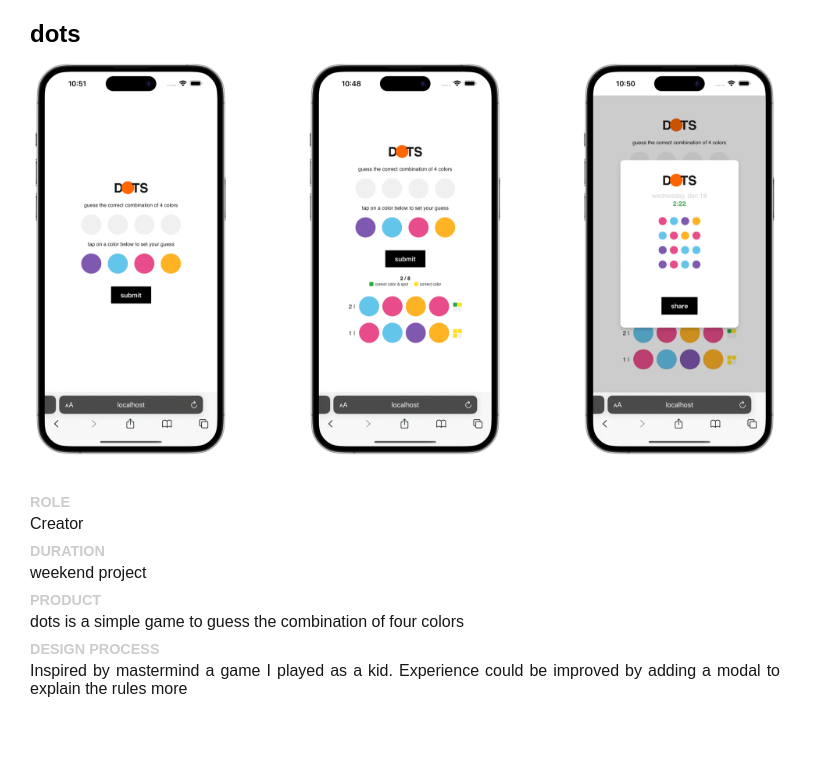
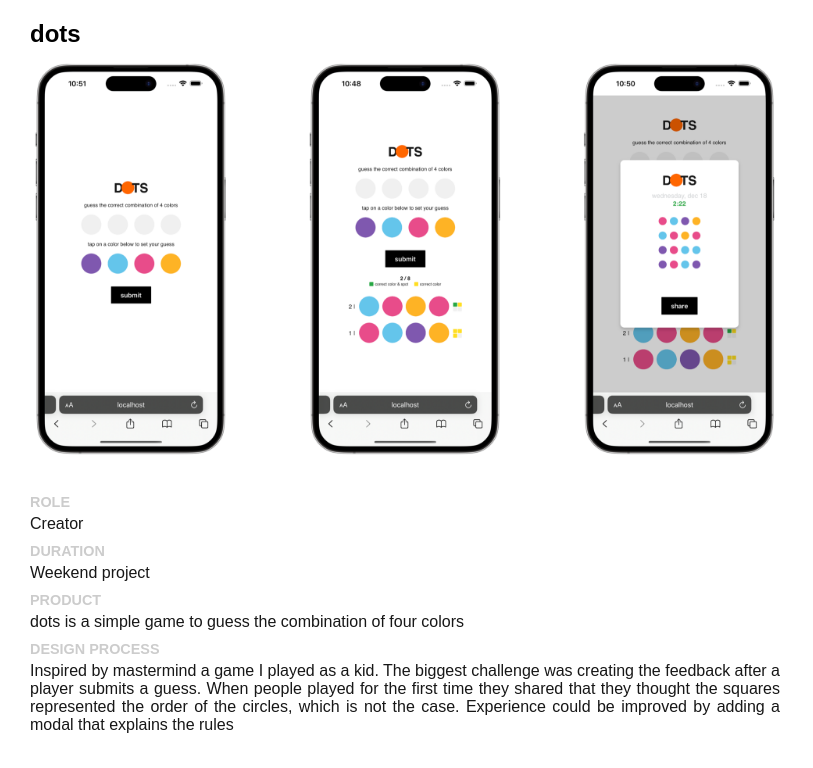
Before and after one commit to Glebka321/portfolio, a Next.js app: page /dots in a window 1280 px wide. Shown: the top 768 px of the page, without its empty margins (0-813 px from the left). Built offline with nearby package versions, Linux system fonts and the light colour scheme.

Commit message:
update copy

```diff
--- a/src/app/dots/page.tsx
+++ b/src/app/dots/page.tsx
@@ -23,7 +23,7 @@ const ProjectOverview = () => {
         <p className={styles.header}>
           <b>Duration</b>
         </p>
-        <p className={styles.overview}>weekend project</p>
+        <p className={styles.overview}>Weekend project</p>
         <p className={styles.header}>
           <b>Product</b>
         </p>
@@ -34,8 +34,11 @@ const ProjectOverview = () => {
           <b>Design process</b>
         </p>
         <p className={styles.overview}>
-          Inspired by mastermind a game I played as a kid. Experience could be
-          improved by adding a modal to explain the rules more
+          Inspired by mastermind a game I played as a kid. The biggest challenge
+          was creating the feedback after a player submits a guess. When people
+          played for the first time they shared that they thought the squares
+          represented the order of the circles, which is not the case.
+          Experience could be improved by adding a modal that explains the rules
         </p>
       </div>
     </div>
--- a/src/app/zest/page.tsx
+++ b/src/app/zest/page.tsx
@@ -77,7 +77,9 @@ const ProjectOverview = () => {
           Before launching it I wasn&apos;t sure what the response would be but
           it was worth trying out. Zest Club resonated immediately, within 20
           minutes of sending out the first email blast, students started
-          applying to get in.
+          applying to get in. It was gratifying to create an experience that
+          people were willing to pay for. As well as the overall impact it had
+          on campus -- overhearing students randomly bring it up during class.
         </p>
       </div>
     </div>
```
